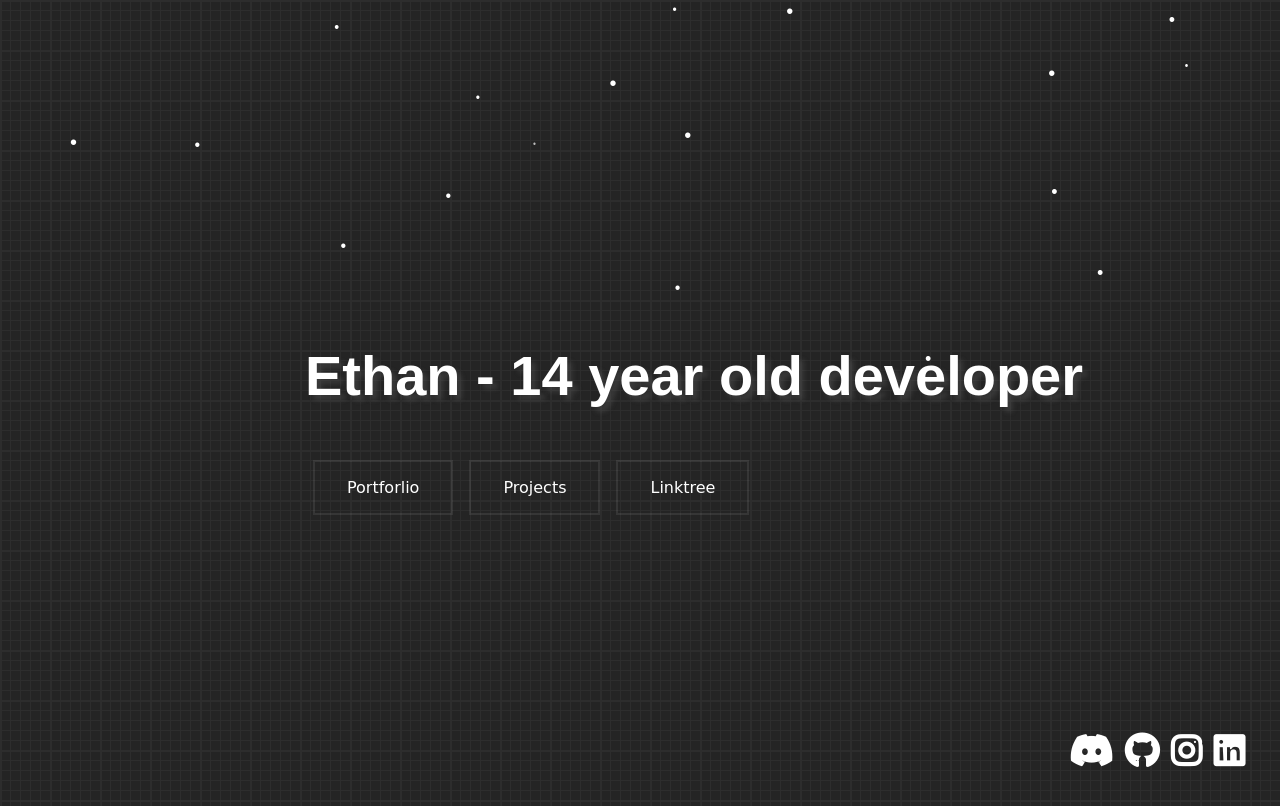
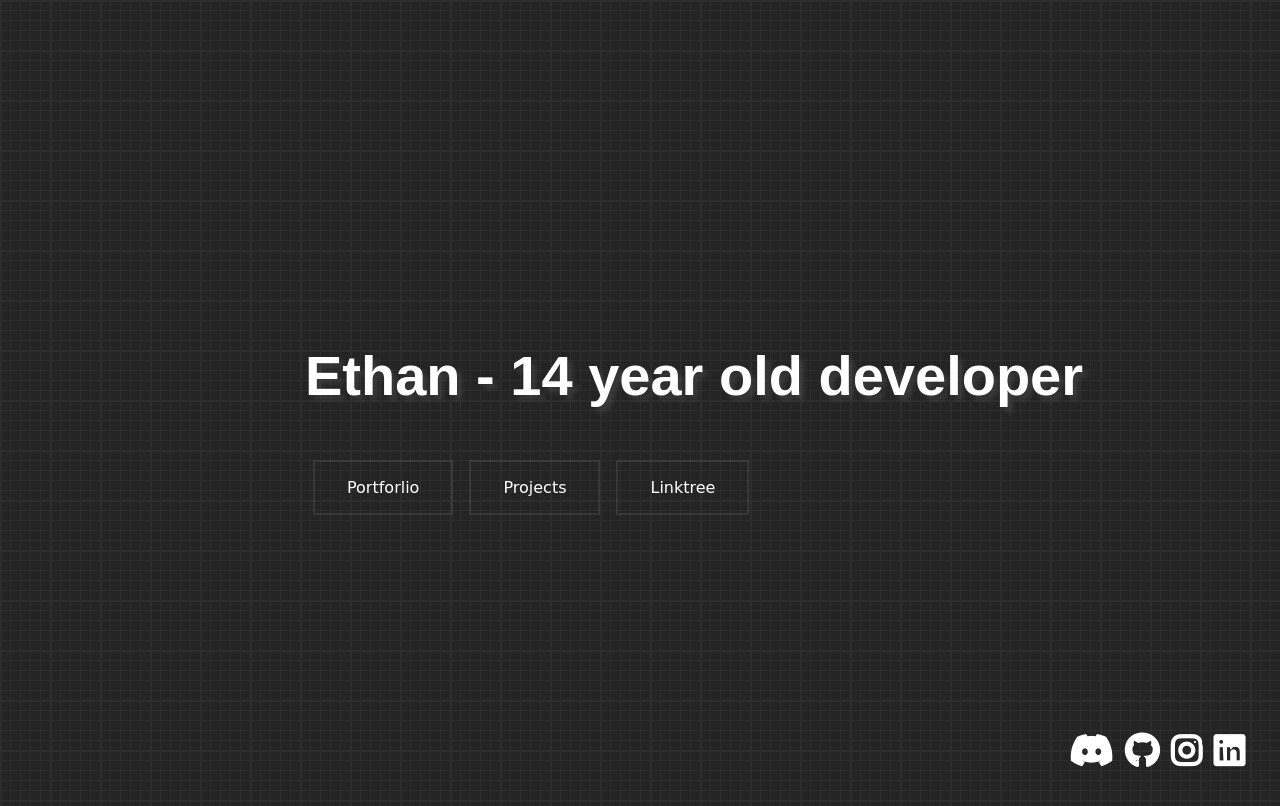
Before and after one commit to etahn-git/etahn.dev, a website: page main.html in a window 1280 px wide. Drawn offline with Linux system fonts and the light colour scheme; a web font is replaced by a local one.

Commit message:
Update main.html

```diff
--- a/main.html
+++ b/main.html
@@ -7,7 +7,7 @@
     <script src="https://kit.fontawesome.com/c294db302f.js" crossorigin="anonymous"></script>
 </head>
 <body>
-    <script src="./public/script.js"></script>
+    <!-- <script src="./public/script.js"></script> -->
 
     <div class="socials">
         <div><button class="button-style"><a href="https://discords.com/bio/p/etahn-dev" target="_blank"><i class="fa-solid fa-brands fa-discord icon"></i></a></button></div>
```
